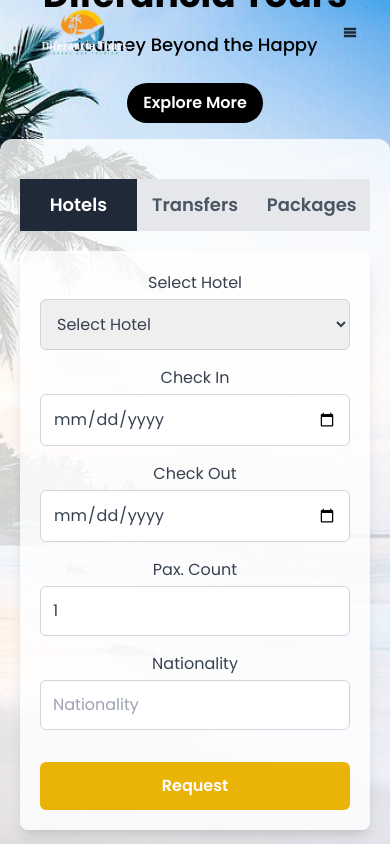
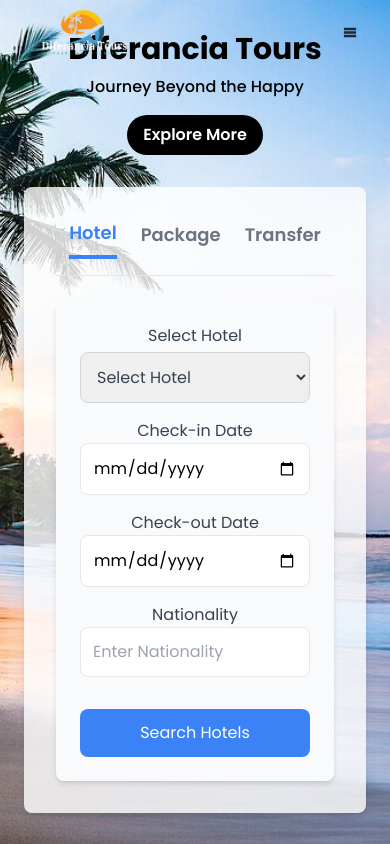
Before and after one commit to Razanmhmdd/Tourist_website, a React (Vite) app: page / in a window 390 px wide. Shown: the top 844 px of the page. Built offline with nearby package versions, Linux system fonts and the light colour scheme.

Commit message:
slide view changed

```diff
--- a/package.json
+++ b/package.json
@@ -14,7 +14,8 @@
     "react-dom": "^18.3.1",
     "react-icons": "^5.3.0",
     "react-router-dom": "^6.27.0",
-    "react-youtube": "^10.1.0"
+    "react-youtube": "^10.1.0",
+    "swiper": "^11.1.14"
   },
   "devDependencies": {
     "@eslint/js": "^9.13.0",
--- /dev/null
+++ b/src/Components/BookingForm/BookinHero.css
@@ -0,0 +1,9 @@
+/* BookingHero.css */
+.active {
+    border-bottom: 2px solid #3182ce;
+    font-weight: bold;
+  }
+
+  button {
+    @apply px-4 py-2 rounded-md bg-white hover:bg-gray-100;
+  }
--- a/src/Components/BookingForm/BookingHeo.jsx
+++ b/src/Components/BookingForm/BookingHeo.jsx
@@ -1,167 +1,166 @@
 import React, { useState } from 'react';
 
 const BookingHero = () => {
-  const [activeTab, setActiveTab] = useState("hotels"); // Default to "hotels"
+  const [activeTab, setActiveTab] = useState('Hotel');
+
+  const handleTabSwitch = (tab) => {
+    setActiveTab(tab);
+  };
 
   return (
-    <section className="bg-white bg-opacity-80 rounded-xl py-10 px-5 md:px-20">
-      <div className="max-w-5xl mx-auto">
-
+    <div className="max-w-4xl mx-auto p-8 bg-white bg-opacity-80 shadow-lg rounded-lg mt-8">
       {/* Tabs */}
-        <div className="flex">
-          {["Hotels", "Transfers", "Packages"].map((tab) => (
+      <div className="flex justify-center space-x-6 mb-6 border-b pb-4">
+        {['Hotel', 'Package', 'Transfer'].map((tab) => (
           <button
             key={tab}
-              onClick={() => setActiveTab(tab.toLowerCase())} // Update activeTab on click
-              className={`flex-1 text-center py-3 text-lg font-semibold ${
-                activeTab === tab.toLowerCase()
-                  ? "bg-gray-800 text-white"
-                  : "bg-gray-200 text-gray-600"
-              }`}
+            onClick={() => handleTabSwitch(tab)}
+            className={`${
+              activeTab === tab
+                ? 'border-b-4 border-blue-500 text-blue-500'
+                : 'text-gray-500'
+            } pb-2 text-lg font-semibold focus:outline-none transition duration-300`}
           >
             {tab}
           </button>
         ))}
       </div>
 
-        {/* Form based on activeTab */}
-        <div className="mt-5 bg-white bg-opacity-80 rounded-lg shadow-lg p-5 md:flex md:items-center space-y-4 md:space-y-0 md:space-x-4">
-
-          {activeTab === "hotels" && (
-            <>
-              {/* Hotels Form */}
-              <div className="flex-1">
+      {/* Tab Content */}
+      <div className="flex flex-col items-center p-6 bg-gray-50 rounded-lg shadow-md w-full">
+        {/* Form */}
+        {activeTab === 'Hotel' && (
+          <form className="grid grid-cols-1 md:grid-cols-2 lg:grid-cols-4 gap-4 w-full max-w-4xl">
+            <div>
               <label className="block text-gray-700">Select Hotel</label>
-                <select className="w-full p-3 border border-gray-300 rounded-md mt-1 text-gray-700">
+              <select className="w-full p-3 border border-gray-300 rounded-lg mt-1 text-gray-700 focus:outline-none focus:ring-2 focus:ring-blue-400">
                 <option>Select Hotel</option>
                 <option>KingsBurry</option>
                 <option>Galleface</option>
                 <option>Galadhari</option>
               </select>
             </div>
-              <div className="flex-1">
-                <label className="block text-gray-700">Check In</label>
+            <div>
+              <label className="block text-gray-700">Check-in Date</label>
               <input
                 type="date"
-                  className="w-full p-3 border border-gray-300 rounded-md mt-1 text-gray-700"
-                  placeholder="dd/mm/yyyy"
+                className="w-full p-3 border rounded-lg focus:outline-none focus:ring-2 focus:ring-blue-400"
               />
             </div>
-              <div className="flex-1">
-                <label className="block text-gray-700">Check Out</label>
+            <div>
+              <label className="block text-gray-700">Check-out Date</label>
               <input
                 type="date"
-                  className="w-full p-3 border border-gray-300 rounded-md mt-1 text-gray-700"
-                  placeholder="dd/mm/yyyy"
+                className="w-full p-3 border rounded-lg focus:outline-none focus:ring-2 focus:ring-blue-400"
               />
             </div>
-              <div className="flex-1">
-                <label className="block text-gray-700">Pax. Count</label>
-                <input
-                  type="number"
-                  min="1"
-                  max="10"
-                  defaultValue="1"
-                  className="w-full p-3 border border-gray-300 rounded-md mt-1 text-gray-700"
-                  placeholder="Person"
-                />
-              </div>
-              <div className="flex-1">
+            <div>
               <label className="block text-gray-700">Nationality</label>
               <input
                 type="text"
-                  className="w-full p-3 border border-gray-300 rounded-md mt-1 text-gray-700"
-                  placeholder="Nationality"
+                className="w-full p-3 border rounded-lg focus:outline-none focus:ring-2 focus:ring-blue-400"
+                placeholder="Enter Nationality"
               />
             </div>
-            </>
+            <div className="col-span-1 md:col-span-2 lg:col-span-4">
+              <button
+                type="submit"
+                className="w-full mt-4 py-3 px-4 bg-blue-500 text-white rounded-lg hover:bg-blue-600 focus:outline-none"
+              >
+                Search Hotels
+              </button>
+            </div>
+          </form>
         )}
 
-          {activeTab === "transfers" && (
-            <>
-              {/* Transfers Form */}
-              <div className="mt-5 bg-white bg-opacity-80 rounded-lg shadow-lg p-5 md:flex md:items-center space-y-4 md:space-y-0 md:space-x-4">
-                <label className="block text-gray-700">Select Transfer Type</label>
-                <select className="w-full p-3 border border-gray-300 rounded-md mt-1 text-gray-700">
-                  <option>Select Transfer</option>
-                  <option>Airport</option>
-                  <option>Hotel to Hotel</option>
-                  <option>City Tour</option>
-                </select>
-              </div>
-              <div className="flex-1">
-                <label className="block text-gray-700">Pickup Date</label>
+        {activeTab === 'Package' && (
+          <form className="grid grid-cols-1 md:grid-cols-2 lg:grid-cols-4 gap-4 w-full max-w-4xl">
+            <div>
+              <label className="block text-gray-700">Location</label>
               <input
-                  type="date"
-                  className="w-full p-3 border border-gray-300 rounded-md mt-1 text-gray-700"
-                  placeholder="dd/mm/yyyy"
+                type="text"
+                className="w-full p-3 border rounded-lg focus:outline-none focus:ring-2 focus:ring-blue-400"
+                placeholder="Enter location"
               />
             </div>
-              <div className="flex-1">
-                <label className="block text-gray-700">Pax. Count</label>
+            <div>
+              <label className="block text-gray-700">Location</label>
               <input
-                  type="number"
-                  min="1"
-                  max="10"
-                  defaultValue="1"
-                  className="w-full p-3 border border-gray-300 rounded-md mt-1 text-gray-700"
-                  placeholder="Person"
+                type="text"
+                className="w-full p-3 border rounded-lg focus:outline-none focus:ring-2 focus:ring-blue-400"
+                placeholder="Enter location"
               />
             </div>
-            </>
-          )}
-
-          {activeTab === "packages" && (
-            <>
-              {/* Packages Form */}
-              <div className="flex-1">
-                <label className="block text-gray-700">Select Package</label>
-                <select className="w-full p-3 border border-gray-300 rounded-md mt-1 text-gray-700">
-                  <option>Select Package</option>
-                  <option>Family Package</option>
-                  <option>Honeymoon Package</option>
-                  <option>Adventure Package</option>
-                </select>
-              </div>
-              <div className="flex-1">
+            <div>
               <label className="block text-gray-700">Start Date</label>
               <input
                 type="date"
-                  className="w-full p-3 border border-gray-300 rounded-md mt-1 text-gray-700"
-                  placeholder="dd/mm/yyyy"
+                className="w-full p-3 border rounded-lg focus:outline-none focus:ring-2 focus:ring-blue-400"
               />
             </div>
-              <div className="flex-1">
+            <div>
               <label className="block text-gray-700">End Date</label>
               <input
                 type="date"
-                  className="w-full p-3 border border-gray-300 rounded-md mt-1 text-gray-700"
-                  placeholder="dd/mm/yyyy"
+                className="w-full p-3 border rounded-lg focus:outline-none focus:ring-2 focus:ring-blue-400"
               />
             </div>
-              <div className="flex-1">
-                <label className="block text-gray-700">Pax. Count</label>
+            <div className="col-span-1 md:col-span-2 lg:col-span-4">
+              <button
+                type="submit"
+                className="w-full mt-4 py-3 px-4 bg-green-500 text-white rounded-lg hover:bg-green-600 focus:outline-none"
+              >
+                Search Packages
+              </button>
+            </div>
+          </form>
+        )}
+
+        {activeTab === 'Transfer' && (
+          <form className="grid grid-cols-1 md:grid-cols-2 lg:grid-cols-4 gap-4 w-full max-w-4xl">
+            <div>
+              <label className="block text-gray-700">Pick-up Location</label>
               <input
-                  type="number"
-                  min="1"
-                  max="10"
-                  defaultValue="1"
-                  className="w-full p-3 border border-gray-300 rounded-md mt-1 text-gray-700"
-                  placeholder="Person"
+                type="text"
+                className="w-full p-3 border rounded-lg focus:outline-none focus:ring-2 focus:ring-blue-400"
+                placeholder="Enter pick-up location"
               />
             </div>
-            </>
-          )}
-
-          {/* Request Button */}
-          <div className="flex-1 md:w-auto">
-            <button className="w-full md:w-auto px-6 py-3 bg-yellow-500 text-white font-semibold rounded-md hover:bg-yellow-600 mt-4 md:mt-0">
-              Request
+            <div>
+              <label className="block text-gray-700">Drop-off Location</label>
+              <input
+                type="text"
+                className="w-full p-3 border rounded-lg focus:outline-none focus:ring-2 focus:ring-blue-400"
+                placeholder="Enter drop-off location"
+              />
+            </div>
+            <div>
+              <label className="block text-gray-700">Transfer Date</label>
+              <input
+                type="date"
+                className="w-full p-3 border rounded-lg focus:outline-none focus:ring-2 focus:ring-blue-400"
+              />
+            </div>
+            <div>
+              <label className="block text-gray-700">Location</label>
+              <input
+                type="text"
+                className="w-full p-3 border rounded-lg focus:outline-none focus:ring-2 focus:ring-blue-400"
+                placeholder="Enter location"
+              />
+            </div>
+            <div className="col-span-1 md:col-span-2 lg:col-span-4">
+              <button
+                type="submit"
+                className="w-full mt-4 py-3 px-4 bg-yellow-500 text-white rounded-lg hover:bg-yellow-600 focus:outline-none"
+              >
+                Book Transfer
               </button>
             </div>
+          </form>
+        )}
       </div>
     </div>
-    </section>
   );
 };
 
--- a/src/Components/Cards/Cards2.jsx
+++ b/src/Components/Cards/Cards2.jsx
@@ -1,5 +1,5 @@
 import React from "react";
-import bgImg from "/img/w.jpg"
+import bgImg from "/img/cards1/elephants.jpg"
 import v from "/img/Cards2/q.jpeg"
 import a from "/img/Cards2/w.jpg"
 import c from "/img/Cards2/e.jpg"
--- a/src/Components/Hero/HeroSection.jsx
+++ b/src/Components/Hero/HeroSection.jsx
@@ -20,23 +20,26 @@ const HeroSection = () => {
 
   return (
    <section
-      className="relative w-full h-screen bg-cover bg-center flex flex-col justify-center items-center text-center text-black transition-all duration-1000"
+  className="relative w-full h-screen sm:h-[75vh] bg-cover bg-center flex flex-col justify-center items-center text-center text-black transition-all duration-1000"
   style={{ backgroundImage: `url(${images[currentImageIndex]})` }}
 >
-      <h1 className="text-4xl md:text-6xl lg:text-7xl font-bold mb-4">Diferancia Tours</h1>
-      <p className="text-lg md:text-xl lg:text-2xl font-medium mb-6">Journey Beyond the Happy</p>
+  <div className="w-full px-4 md:px-10">
+    <h1 className="text-3xl sm:text-4xl md:text-6xl lg:text-7xl font-bold mb-2 md:mb-4">Diferancia Tours</h1>
+    <p className="text-base sm:text-lg md:text-xl lg:text-2xl font-medium mb-4 md:mb-6">Journey Beyond the Happy</p>
 
     <a
       href="#explore"
-        className="bg-black text-white font-semibold py-2 px-4 md:px-6 rounded-full hover:bg-gray-100 transition"
+      className="inline-block bg-black text-white font-semibold py-2 px-4 sm:px-6 rounded-full hover:bg-gray-100 transition-colors"
     >
       Explore More
     </a>
-      <div className="mt-4">
-      <BookingHero/>
 
+    <div className="w-full mt-4 sm:mt-6 px-2 sm:px-8">
+      <BookingHero />
+    </div>
   </div>
 </section>
+
   );
 };
 
--- a/src/Components/Welcome/Welcome.jsx
+++ b/src/Components/Welcome/Welcome.jsx
@@ -1,6 +1,6 @@
 export default function Container() {
   return (
-    <section className="flex flex-col bg-slate-900 px-5 py-10">
+    <section className="flex flex-col bg-slate-900 px-5 py-10 mt-5">
       <div className="flex flex-col items-center">
       <h3 className="text-2xl md:text-xl text-white font-semibold mb-3 text-left md:text-center w-full">
         WELCOME TO DIFERENCIA TOURS!
```
Also changed, not shown: src/Components/Cards/Cards1.jsx (+51 -53 lines), src/Components/Gallery/Gallery.jsx (+53 -20 lines), 1 other file (tests, documents, lock files or other folders). Lines whose indentation alone changed are shown as unchanged.
